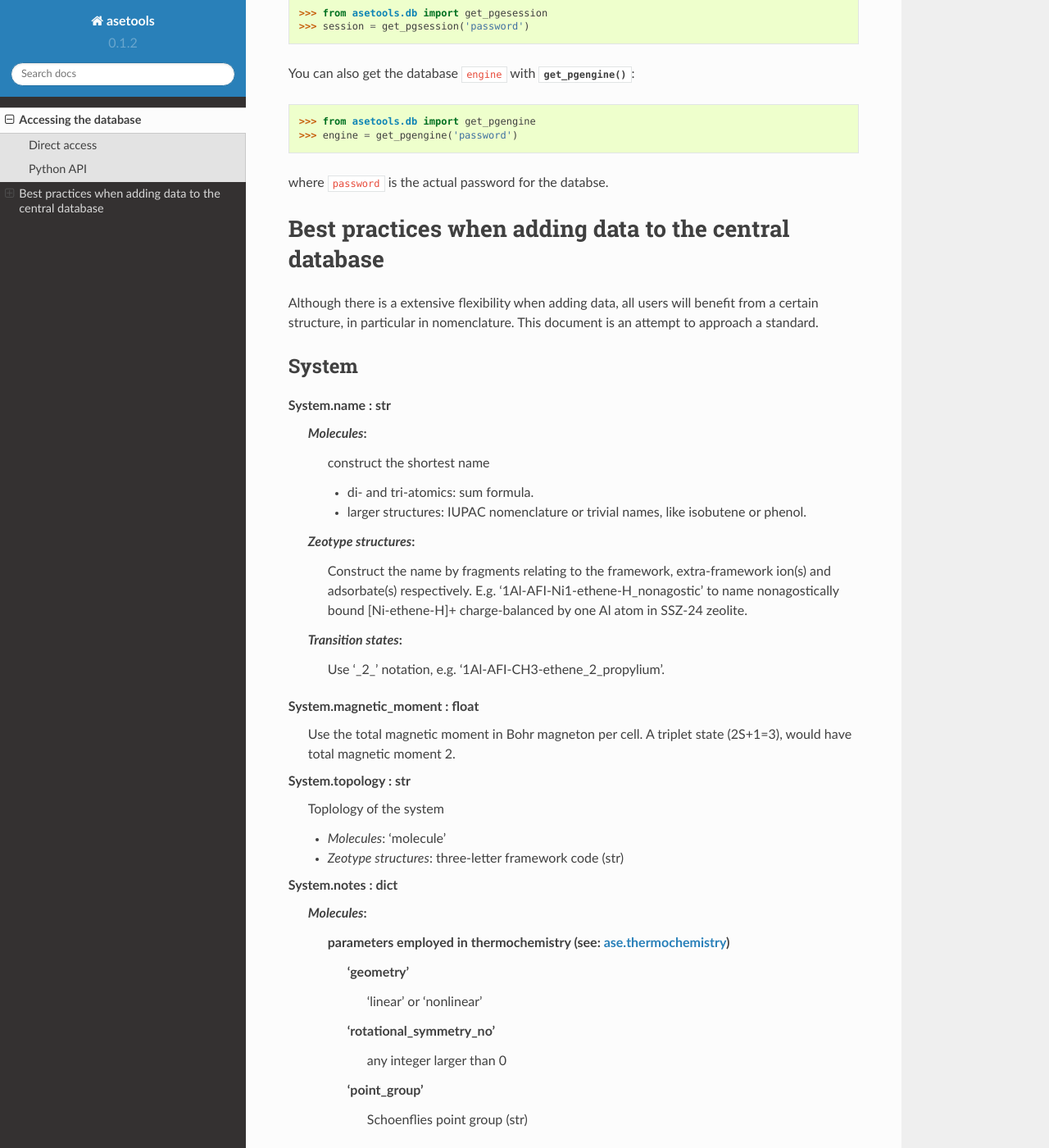
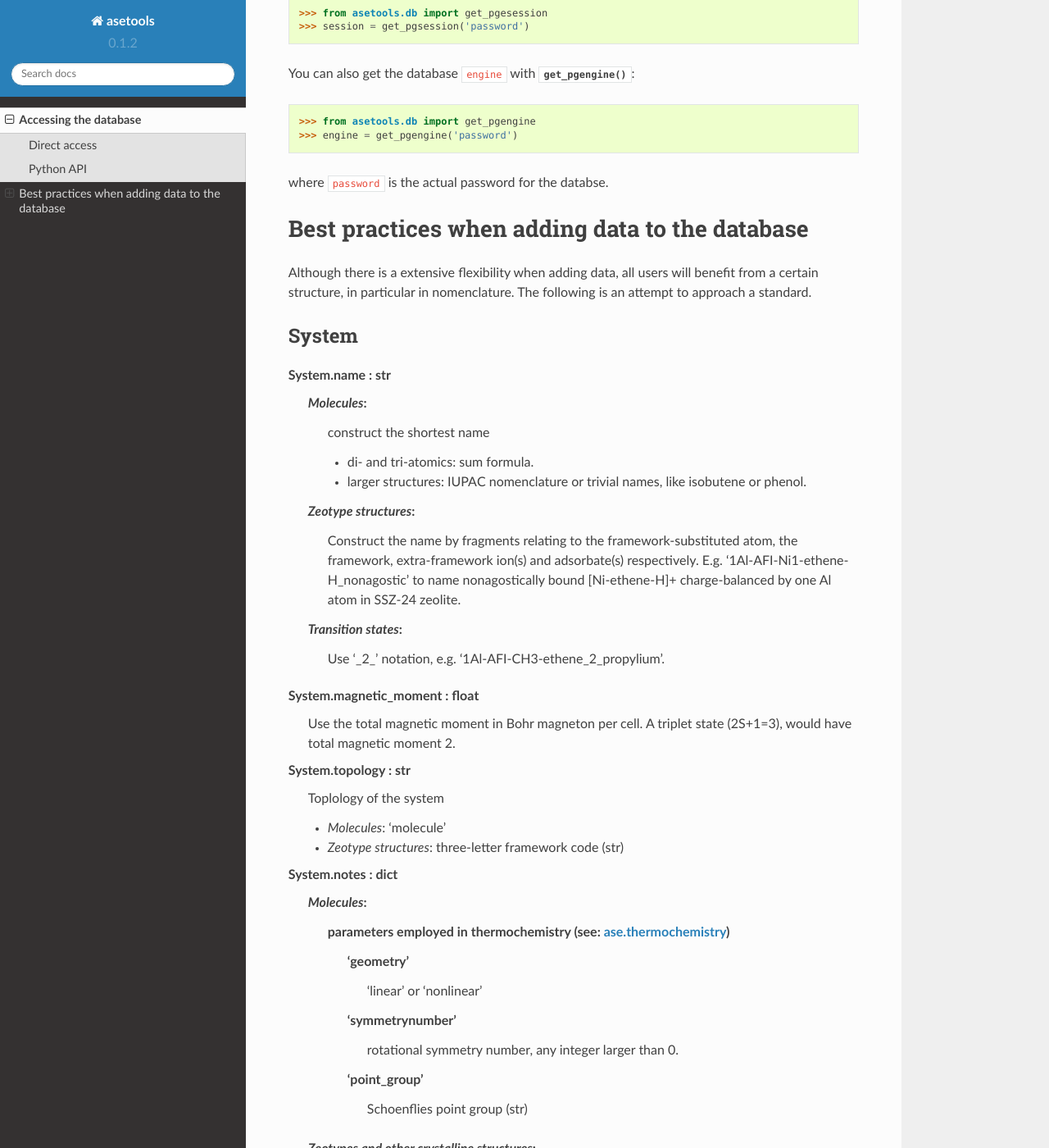
Before and after one commit to lmmentel/asetools, a Sphinx documentation site: the page built from docs/source/dbguidelines.rst, in a window 1280 px wide and 1400 px high, scrolled down 735 px. Shown: the whole window at 82% size. Built offline with Sphinx 7.4.7 and the Read the Docs theme 2.0.0, drawn with Linux system fonts in a browser that asks for light colours; pages that are not in the unit, such as notebooks, are missing from menus; some of the changed text lies outside the part shown.

Commit message:
adjustments to DB guidelines

```diff
--- a/docs/source/dbguidelines.rst
+++ b/docs/source/dbguidelines.rst
@@ -42,15 +42,12 @@
 where ``password`` is the actual password for the databse.
 
 
-Best practices when adding data to the central database
-=======================================================
+Best practices when adding data to the database
+===============================================
 
 Although there is a extensive flexibility when adding data, all users will
-benefit from a certain structure, in particular in nomenclature. This document
+benefit from a certain structure, in particular in nomenclature. The following
 is an attempt to approach a standard.
-
-
-
 
 System
 -------
@@ -63,7 +60,7 @@
         - larger structures: IUPAC nomenclature or trivial names, like isobutene or phenol.
 
     *Zeotype structures*:
-        Construct the name by fragments relating to the framework, extra-framework ion(s) and adsorbate(s) respectively. E.g. '1Al-AFI-Ni1-ethene-H_nonagostic' to name nonagostically bound [Ni-ethene-H]+ charge-balanced by one Al atom in SSZ-24 zeolite.
+        Construct the name by fragments relating to the framework-substituted atom, the framework, extra-framework ion(s) and adsorbate(s) respectively. E.g. '1Al-AFI-Ni1-ethene-H_nonagostic' to name nonagostically bound [Ni-ethene-H]+ charge-balanced by one Al atom in SSZ-24 zeolite.
 
     *Transition states*:
         Use '_2_' notation, e.g. '1Al-AFI-CH3-ethene_2_propylium'.
@@ -83,8 +80,8 @@
         parameters employed in thermochemistry (see: ase.thermochemistry_)
          'geometry'
             'linear' or 'nonlinear'
-         'rotational_symmetry_no'
-            any integer larger than 0
+         'symmetrynumber'
+            rotational symmetry number, any integer larger than 0.
          'point_group'
             Schoenflies point group (str)
     *Zeotypes and other crystalline structures*:
@@ -104,25 +101,29 @@
 Job
 ---
 
-Job.name : str
-    Use comma-separated keywords, e.g. 'relax', 'relax,freq' or 'neb'.
+Job.name : str, as comma-separated keywords
+    - 'relax', structure relaxation.
+    - 'freq', frequency calculation.
+    - 'relax,freq', both of the above in the same job.
+    - 'neb', nudged elastic band calculation.
+    - other string, if the above are insufficient.
 
 Job.status : str
     - 'not_started'
     - 'finished'
     - 'failed'
-    - other value, if the above are insufficient
+    - other string, if the above are insufficient.
 
 Job.inpname : str
     The name of the file that is passed to python when the job is executed, e.g. input.py.
 
 Job.outname : str
-    - for 'relax' jobs: name of trajectory file
-    - for 'freq' jobs: name of pickle file with vibrational energies
-    - for 'neb' jobs: comma-separated list of trajectory files along the band
+    - for 'relax' jobs: name of trajectory file.
+    - for 'freq' jobs: name of pickle file with vibrational energies.
+    - for 'neb' jobs: comma-separated list of trajectory files along the band.
 
 Job.hostname : str
-    Of the form 'abel.uio.no'
+    Of the form 'abel.uio.no'.
 
 DBTemplate
 ----------
@@ -134,7 +135,6 @@
     Use ase.version.version, not mandatory.
 
 
-
 .. _PostgreSQL: http://www.postgresql.org/
 .. _Python: https://www.python.org/
 .. _SQLAlchemy: http://www.sqlalchemy.org/
```
